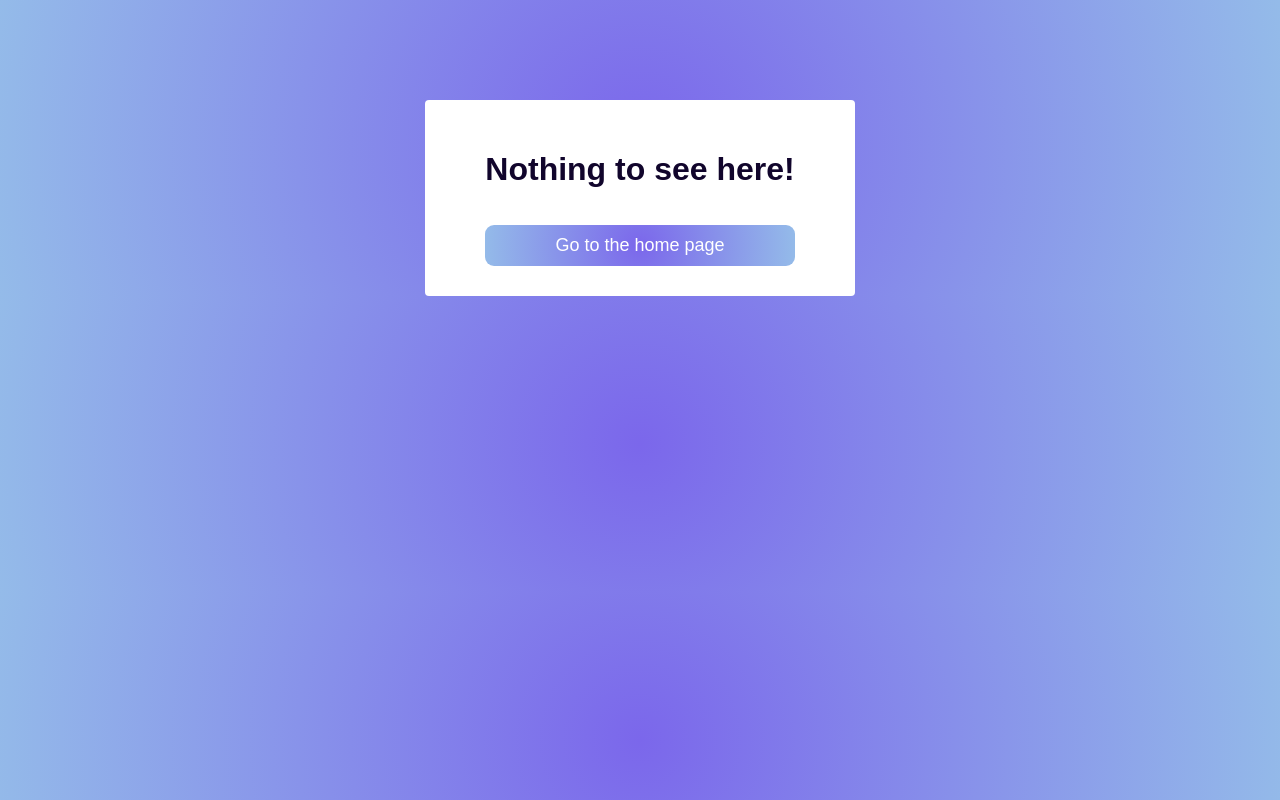
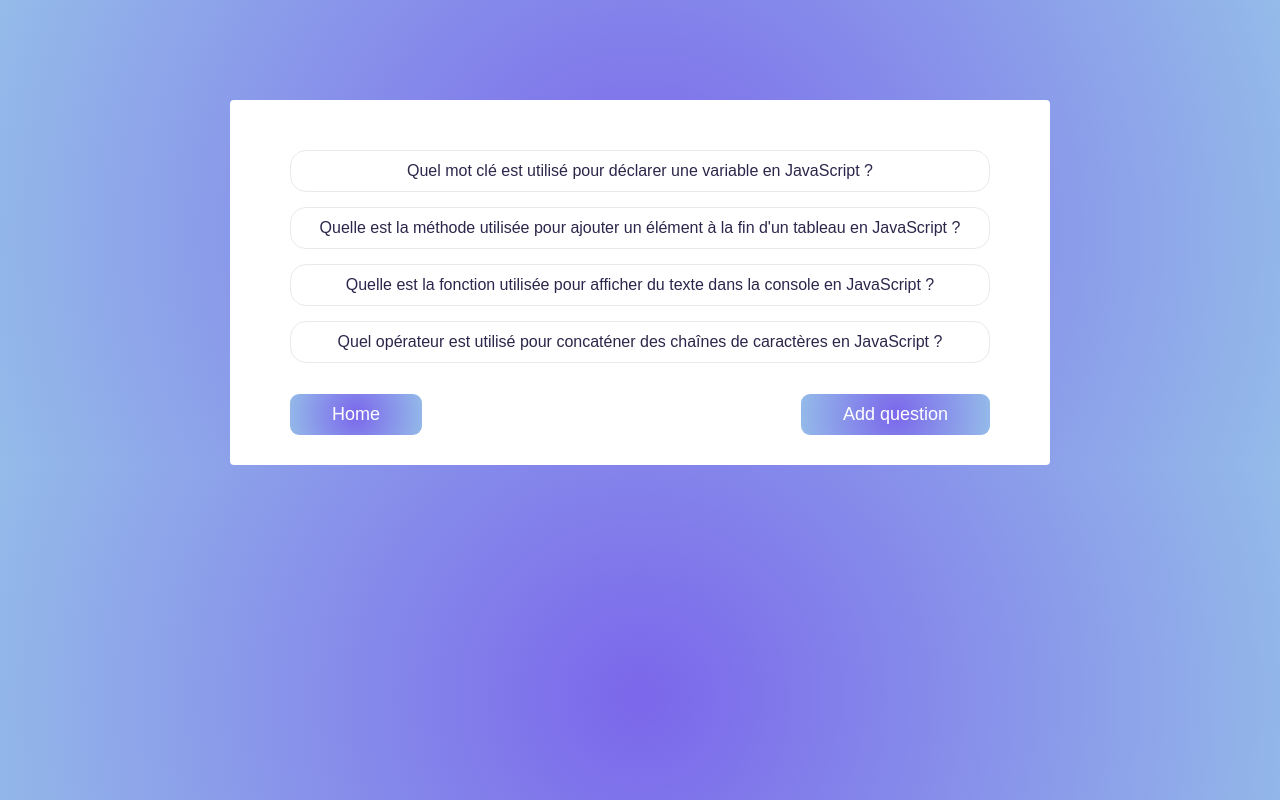
Before and after one commit to Jrm-bnt/react-github-pages, a React (Create React App) app: page /list in a window 1280 px wide. Built offline with nearby package versions, Linux system fonts and the light colour scheme; a web font is replaced by a local one.

Commit message:
feat(app): add list, edit component

```diff
--- a/src/App.js
+++ b/src/App.js
@@ -8,6 +8,7 @@
 import Connection from "./components/connection"
 import History from "./components/History";
 import QuestionForm from "./components/questionForm"
+import List from "./components/List";
 
 
 function App() {
@@ -19,6 +20,7 @@
         <Route path="/quiz" element={<Quiz />} />
         <Route path="/auth" element={<Connection/>} />
         <Route path="/create" element={<QuestionForm/>} />
+        <Route path="/list" element={<List/>} />
         <Route path="/history" element={<History/>} />
         <Route path="*" element={<NoMatch />} />
       </Routes>
--- a/src/components/History.jsx
+++ b/src/components/History.jsx
@@ -71,7 +71,7 @@
     <div className="quiz-container flex-column" style={{textAlign: "center", minWidth: "700px"}}>
       {renderObjectTable()}
       <div style={{display: "flex", justifyContent: "center"}}>
-        <button><Link style={{"textDecoration": "none", color: "white"}} to="/">Home</Link></button>
+        <button><Link style={{"textDecoration": "none", color: "white"}} to="/react-github-pages">Home</Link></button>
       </div>
     </div>
     }
--- a/src/components/Home.jsx
+++ b/src/components/Home.jsx
@@ -2,22 +2,17 @@
 import {useNavigate} from 'react-router-dom'
 
 const Home = () => {
-  const [user, setUser] = useState(null)
-  const admin = 'jrm.devweb@gmail.com'
-
-
-
-
     const navigate = useNavigate();
 
     const handleStartQuiz = () => {
         navigate('/quiz')
     }
-  const handleAddQuestion = () => {
-    navigate('/create')
-  }
+
     const handleHistory = () => {
         navigate('/history')
+    }
+    const handleList = () => {
+        navigate('/list')
     }
 
     async function signOut() {
@@ -26,17 +21,13 @@
             console.log('error signing out: ', error)
         }
     }
-const renderAddQuestion = ()=>{
-    if (user?.email === admin){
-     return  <button className="quiz-container" onClick={handleAddQuestion}>Add question</button>
-    }
-}
+
     return (
         <div className="quiz-container flex-column">
             <h1>Welcome to the Quiz App</h1>
             <button className="quiz-container" onClick={handleStartQuiz}>Start</button>
             <button className="quiz-container" onClick={handleHistory}>History</button>
-      {renderAddQuestion()}
+            <button className="quiz-container" onClick={handleList}>List</button>
             <button className="quiz-container" onClick={signOut}>Log out</button>
         </div>
     )
--- /dev/null
+++ b/src/components/List.jsx
@@ -0,0 +1,85 @@
+import React, {useEffect, useState} from 'react'
+import {Link} from 'react-router-dom'
+import toast, {Toaster} from "react-hot-toast";
+import QuestionForm from "./questionForm";
+
+const List = () => {
+    const [selectedQuestion, setSelectedQuestion] = useState(null);
+    const [loading, setLoading] = useState(false)
+    const [questions, setQuestions] = useState([
+        {
+            "id": 1,
+            "question": "Quel mot clé est utilisé pour déclarer une variable en JavaScript ?",
+            "options": ["var", "let", "const", 'state'],
+            "correctAnswer": 1
+        },
+        {
+            "id": 2,
+            "question": "Quelle est la méthode utilisée pour ajouter un élément à la fin d'un tableau en JavaScript ?",
+            "options": ["push()", "append()", "concat()", "add"],
+            "correctAnswer": 0
+        },
+        {
+            "id": 3,
+            "question": "Quelle est la fonction utilisée pour afficher du texte dans la console en JavaScript ?",
+            "options": ["log()", "print()", "display()", "console.log"],
+            "correctAnswer": 0
+        },
+        {
+            "id": 4,
+            "question": "Quel opérateur est utilisé pour concaténer des chaînes de caractères en JavaScript ?",
+            "options": ["+", "&", "*", "."],
+            "correctAnswer": 0
+        }])
+
+    const renderEditQuestion = (data) => {
+        setSelectedQuestion(data)
+               return <QuestionForm data={data}/>
+    }
+
+    useEffect(() => {
+        if (!loading) toast.remove()
+        else {
+            toast.remove()
+            toast.loading('Loading...')
+        }
+    }, [loading])
+
+    const renderListQuestion = () => {
+        return (
+            <div>
+                <ul>
+                    {questions.map((data) => (
+                        <li key={data.id} onClick={()=>renderEditQuestion(data)}>{data.question} </li>
+                    ))}
+                </ul>
+            </div>
+        )
+    }
+ const renderList = ()=> {
+        if (!selectedQuestion) {
+            return (
+                <div className="quiz-container flex-column" style={{textAlign: "center", minWidth: "700px"}}>
+                    {renderListQuestion()}
+                    <div style={{display: "flex", justifyContent: "space-between"}}>
+                        <button><Link style={{"textDecoration": "none", color: "white"}} to="/react-github-pages">Home</Link></button>
+                        <button><Link style={{"textDecoration": "none", color: "white"}} to="/create">Add question</Link></button>
+                    </div>
+                </div>
+            )
+        }
+        else return <QuestionForm
+            data={selectedQuestion}
+            setSelectedQuestion={setSelectedQuestion}
+        />
+ }
+
+    return (
+        <>
+            {
+                loading ? <Toaster/> : renderList()
+            }
+        </>
+    )
+}
+export default List
--- a/src/components/Quiz.jsx
+++ b/src/components/Quiz.jsx
@@ -154,7 +154,7 @@
             </p>
           </div>
           <div style={{display: "flex", justifyContent: "center"}}>
-            <button><Link style={{"textDecoration": "none", color: "white"}} to="/">Home</Link></button>
+            <button><Link style={{"textDecoration": "none", color: "white"}} to="/react-github-pages">Home</Link></button>
           </div>
         </div>
       )
--- a/src/components/questionForm.jsx
+++ b/src/components/questionForm.jsx
@@ -3,23 +3,28 @@
 import toast, {Toaster} from 'react-hot-toast'
 import {CONSTANT} from "../constant/constant";
 
-const QuestionForm = () => {
-  const [question, setQuestion] = useState('')
-  const [suggestions, setSuggestions] = useState(['', '', '', ''])
-  const [correctAnswerIndex, setCorrectAnswerIndex] = useState(0)
+const QuestionForm = (props) => {
+  const {data, setSelectedQuestion} = props
+  const [question, setQuestion] = useState(data?.question ||'')
+  const [suggestions, setSuggestions] = useState(data?.options || ['', '', '', ''])
+  const [correctAnswerIndex, setCorrectAnswerIndex] = useState(data?.correctAnswer || 0)
   const [count, setCount] = useState(0)
   const navigate = useNavigate()
 
   const sleep = (ms) => {
     return new Promise((resolve) => setTimeout(resolve, ms))
   }
+  // useEffect(() => {
+  //   fetch(`${CONSTANT.BASE_URL}qcm`)
+  //     .then(res => res.json())
+  //     .then((result) => {
+  //       setCount(result.Count)
+  //     })
+  // }, [])
   useEffect(() => {
-    fetch(`${CONSTANT.BASE_URL}qcm`)
-      .then(res => res.json())
-      .then((result) => {
-        setCount(result.Count)
-      })
-  }, [])
+    console.log(data);
+
+  }, [data])
   const handleQuestionChange = (event) => {
     setQuestion(event.target.value)
   }
@@ -53,6 +58,7 @@
           console.log(result);
           if (result) toast.success(result.message, {duration: 4000, position: 'top-center'})
           await sleep(1500)
+          setSelectedQuestion(null)
           handleHome()
         },
         (error) => {
@@ -60,6 +66,11 @@
         }
       )
   }
+
+const handleSetQuestion = ()=> {
+  if (setSelectedQuestion)
+    setSelectedQuestion(null)
+}
 
   return (
     <form onSubmit={handleSubmit}>
@@ -96,7 +107,7 @@
         </div>
         <div className="flex-center">
           <button type="submit">Submit</button>
-          <button><Link style={{"textDecoration": "none", color: "white"}} to="/">Cancel</Link></button>
+          <button><Link style={{"textDecoration": "none", color: "white"}} onClick={handleSetQuestion} to="/list">Cancel</Link></button>
         </div>
       </div>
     </form>
```
Lines whose indentation alone changed are shown as unchanged.
